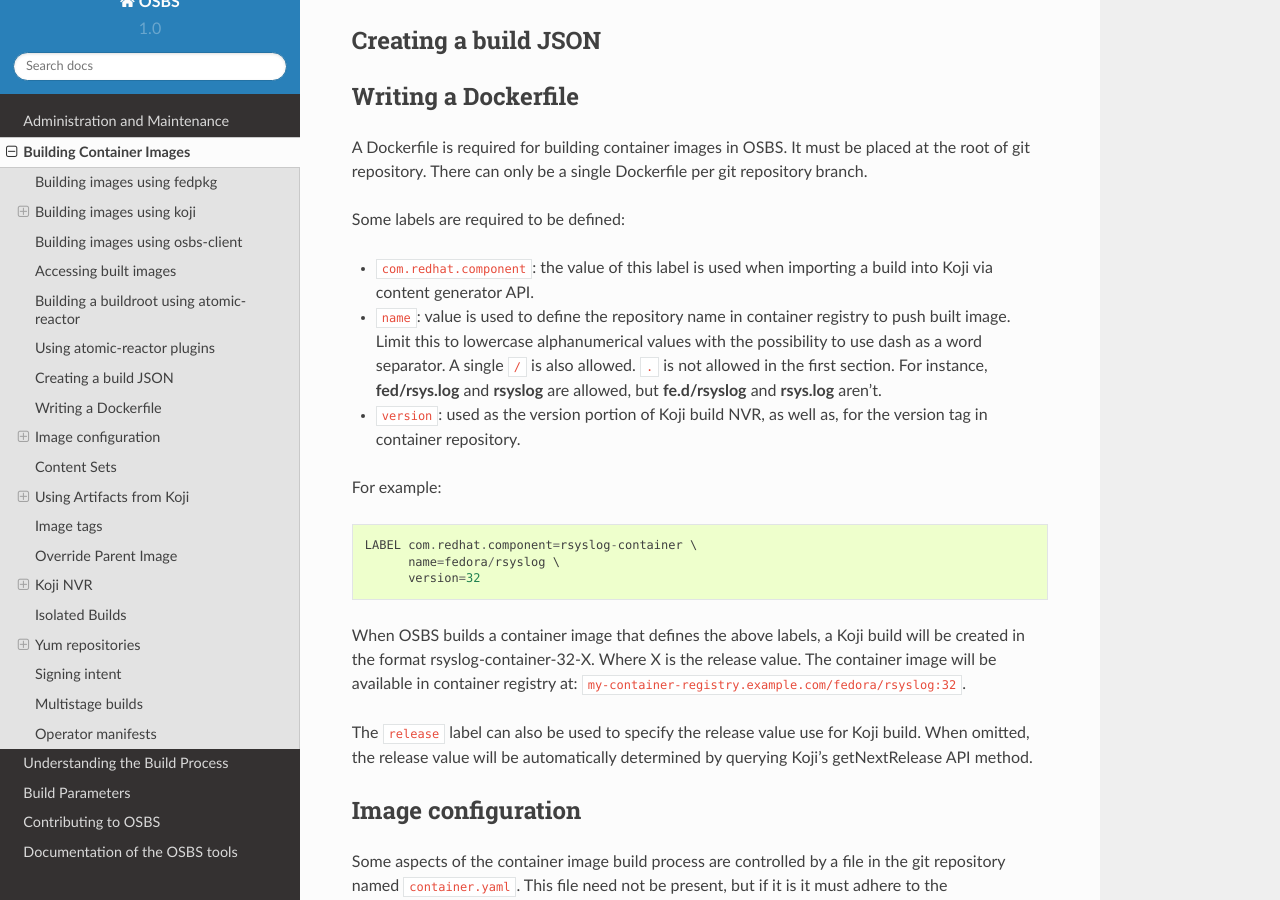
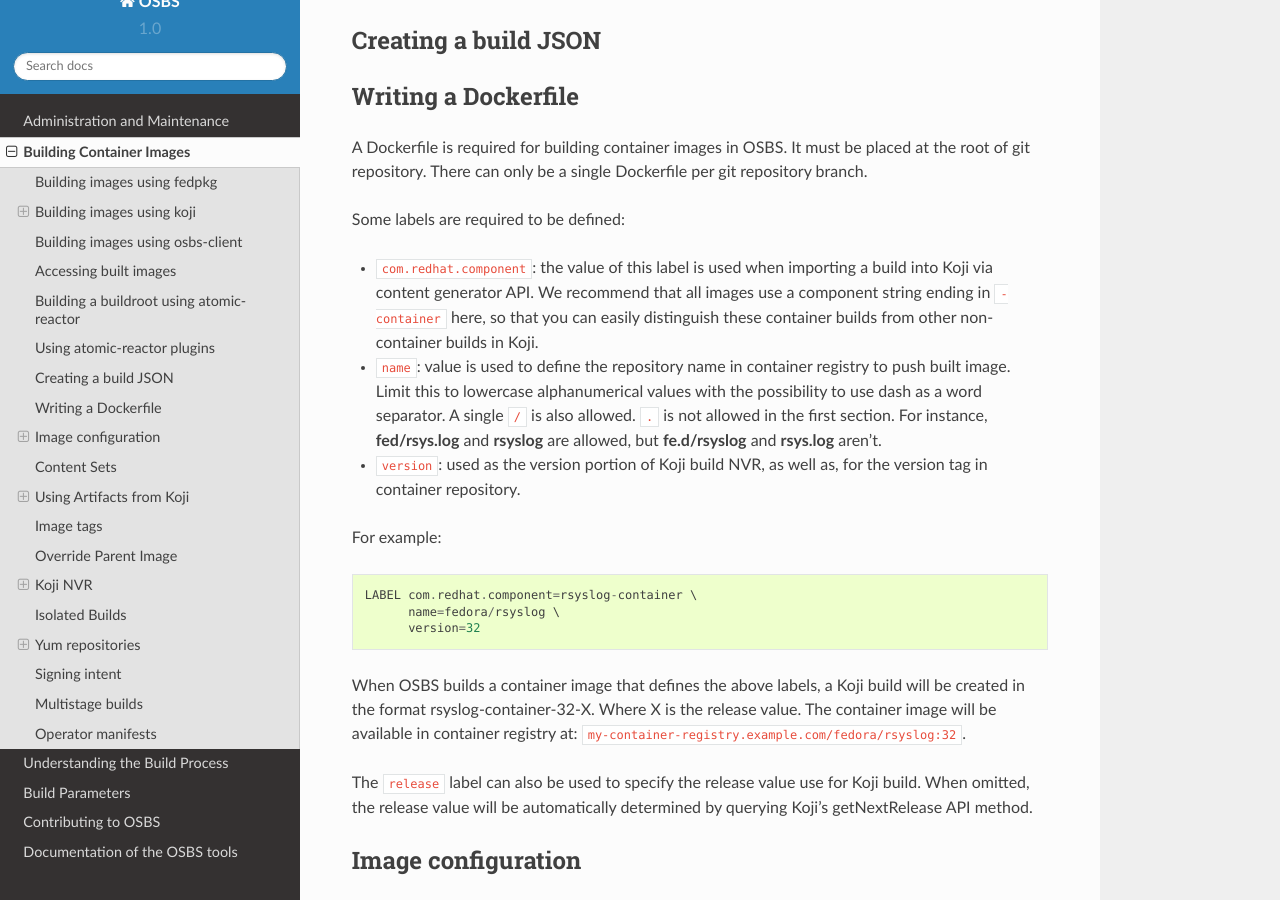
Before and after one commit to containerbuildsystem/osbs-docs, a Sphinx documentation site: the page built from docs/users.rst, in a window 1280 px wide and 900 px high, scrolled down 790 px. Built offline with Sphinx 7.4.7 and the Read the Docs theme 2.0.0, drawn with Linux system fonts in a browser that asks for light colours.

Commit message:
recommend "-container" suffix for component label
Recommend that developers always have a com.redhat.component label that
ends with "-container".

```diff
--- a/docs/users.rst
+++ b/docs/users.rst
@@ -51,7 +51,9 @@
 Some labels are required to be defined:
 
 - ``com.redhat.component``: the value of this label is used when importing a
-  build into Koji via content generator API.
+  build into Koji via content generator API. We recommend that all images use
+  a component string ending in ``-container`` here, so that you can easily
+  distinguish these container builds from other non-container builds in Koji.
 - ``name``: value is used to define the repository name in container registry to
   push built image. Limit this to lowercase alphanumerical values with the
   possibility to use dash as a word separator. A single ``/`` is also allowed.
```
